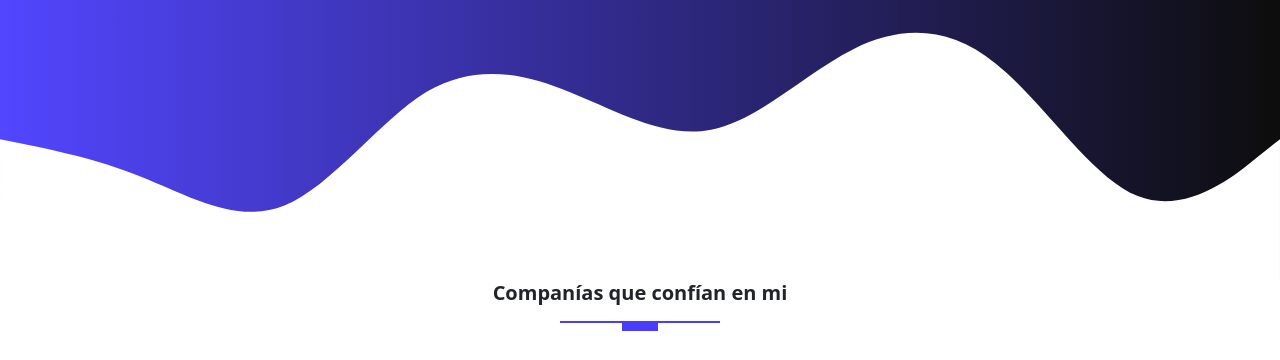
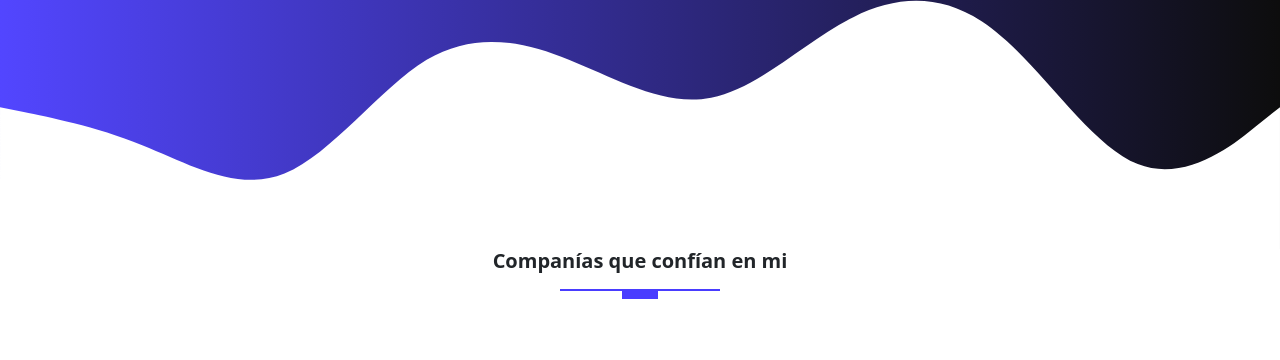
Before and after one commit to Tincho91/maiaru-portafolio-sass-boostrap, a website: page index.html in a window 1280 px wide. Shown: the part 743-1103 px from the top of the page. Drawn offline with nearby package versions, Linux system fonts and the light colour scheme.

Commit message:
21 commit

```diff
--- a/scss/sections/_intro-section.scss
+++ b/scss/sections/_intro-section.scss
@@ -7,7 +7,7 @@
     width: 100%;
     height: 100%;
     @include media-breakpoint-up(md) {
-    padding-top: 15rem;
+    padding-top: 13rem;
     }
 }
 
```
Also changed, not shown: index.html (+1 -1 lines), assets/css/style.css.
